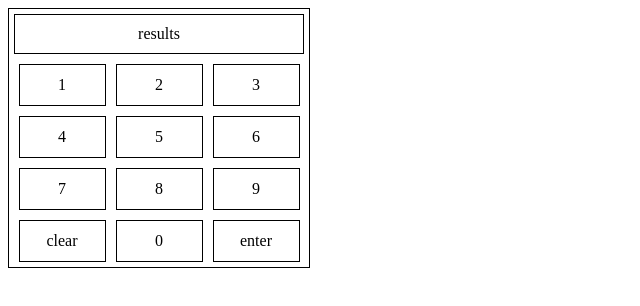
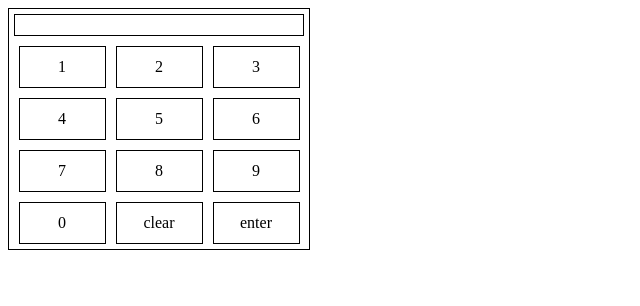
Before and after one commit to emmarrat/Simple-password-checker, a React (Create React App) app: page / in a window 1280 px wide. Shown: the top 306 px of the page, without its empty margins (0-640 px from the left). Built offline with nearby package versions, Linux system fonts and the light colour scheme.

Commit message:
Created passCheckerSlice with two states
First one has the all digits for buttons of password checker, second one is for display

```diff
--- a/src/app/store.ts
+++ b/src/app/store.ts
@@ -1,7 +1,10 @@
 import {configureStore} from "@reduxjs/toolkit";
+import {passCheckerReducer} from "../containers/PassChecker/passCheckerSlice";
 
 export const store = configureStore({
-  reducer: {}
+  reducer: {
+    passChecker: passCheckerReducer,
+  }
 });
 
 export type RootState = ReturnType<typeof store.getState>;
--- a/src/containers/PassChecker/PassChecker.tsx
+++ b/src/containers/PassChecker/PassChecker.tsx
@@ -1,19 +1,24 @@
 import React from 'react';
 import './PassChecker.css';
+import {useDispatch, useSelector} from "react-redux";
+import {RootState} from "../../app/store";
+import {result} from "./passCheckerSlice";
 
 const PassChecker = () => {
+  const dispatch = useDispatch();
+  const digits = useSelector((state: RootState) => state.passChecker.digits);
+  const display = useSelector((state: RootState) => state.passChecker.result);
 
-  const digits = [1, 2, 3, 4, 5, 6, 7, 8, 9];
+
 
   return (
     <div className="pass-checker">
-      <div className="display">results</div>
+      <div className="display">{display}</div>
       <div className="buttons-wrapper">
-        {digits.map((digit) => (
-            <div className="button" key={digit}>{digit}</div>
+        {digits.map((digit, index) => (
+            <div onClick={() => dispatch(result(index))} className="button" key={digit}>{digit}</div>
         ))}
         <div className="button">clear</div>
-        <div className="button">0</div>
         <div className="button">enter</div>
       </div>
 
--- /dev/null
+++ b/src/containers/PassChecker/passCheckerSlice.ts
@@ -0,0 +1,24 @@
+import {createSlice, PayloadAction} from "@reduxjs/toolkit";
+
+interface CounterState {
+  digits: number[];
+  result: number[];
+}
+
+const initialState: CounterState = {
+  digits: [1, 2, 3, 4, 5, 6, 7, 8, 9, 0],
+  result: [],
+};
+
+export const passCheckerSlice = createSlice({
+  name: 'passChecker',
+  initialState,
+  reducers: {
+    result: (state, action: PayloadAction<number>) => {
+     state.result.push(state.digits[action.payload]);
+    },
+  }
+});
+
+export const passCheckerReducer = passCheckerSlice.reducer;
+export const {result} = passCheckerSlice.actions;
```
